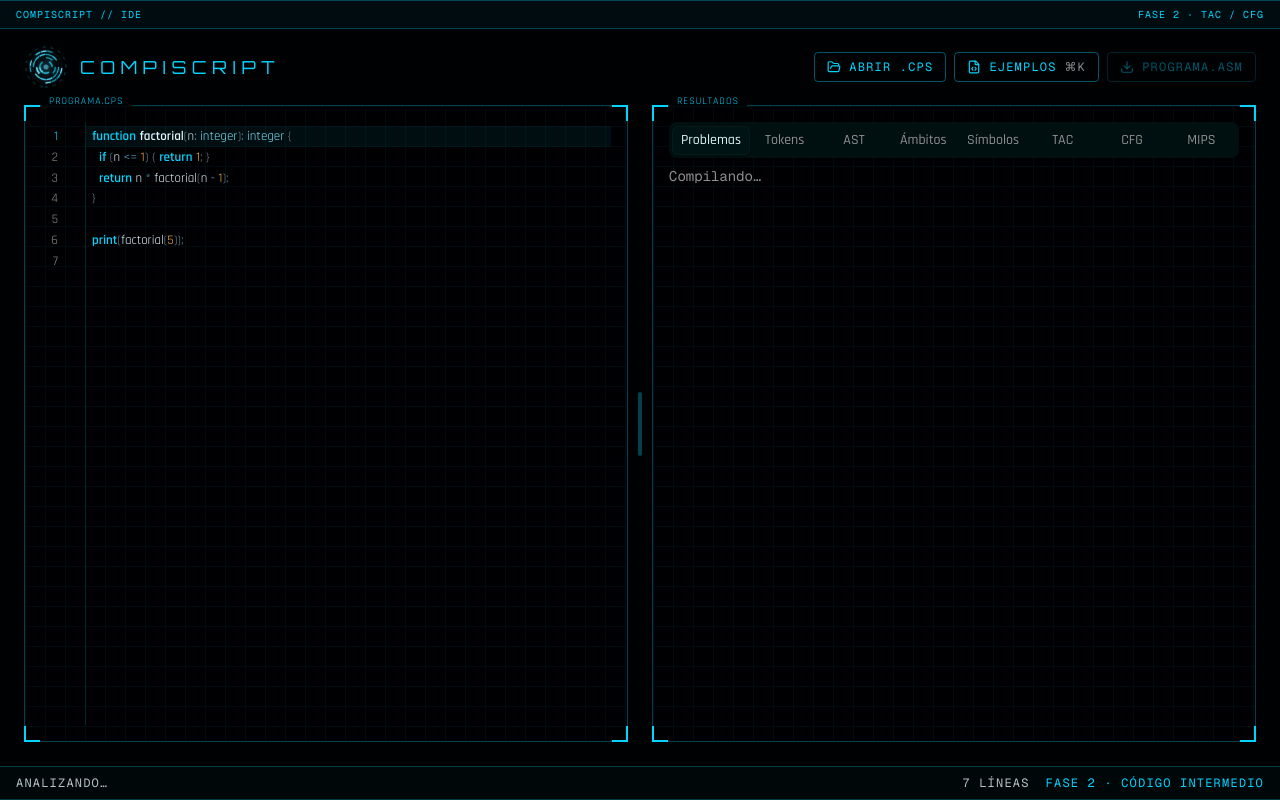
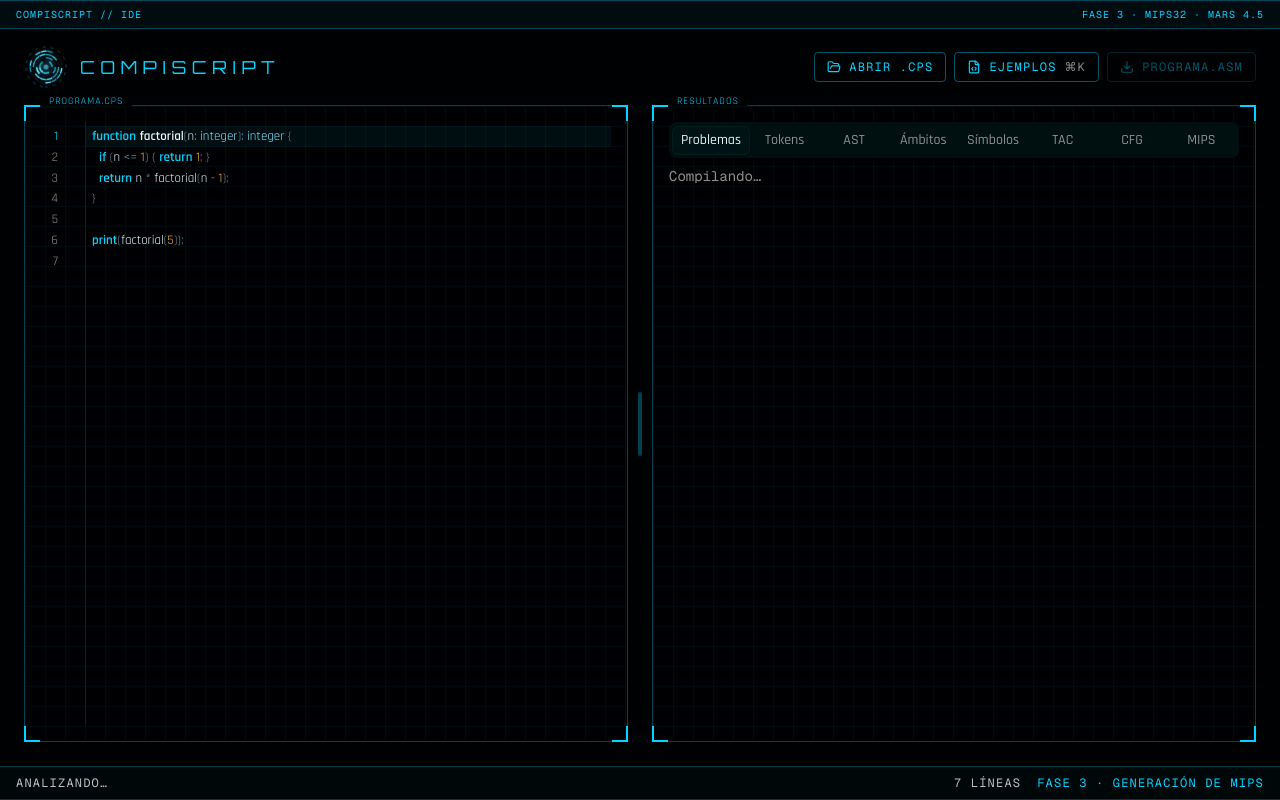
Before and after one commit to erneram/proyecto3-final, a React (Vite) app in the folder web/: page / in a window 1280 px wide. Built offline with nearby package versions, Linux system fonts and the light colour scheme.

Commit message:
docs: present the project as phase 3 with MIPS as the deliverable

```diff
--- a/package.json
+++ b/package.json
@@ -2,7 +2,7 @@
   "name": "compiscript",
   "version": "1.0.0",
   "private": true,
-  "description": "Análisis de Compiscript y generación de código intermedio para la fase 2",
+  "description": "Compilador de Compiscript a ensamblador MIPS32 ejecutable en MARS 4.5",
   "type": "module",
   "engines": {
     "node": ">=22.12"
--- a/web/src/App.tsx
+++ b/web/src/App.tsx
@@ -61,7 +61,7 @@ export function App() {
 
   return (
     <div className="flex h-dvh flex-col bg-background text-foreground">
-      <UplinkHeader leftText="COMPISCRIPT // IDE" rightText="FASE 2 · TAC / CFG" />
+      <UplinkHeader leftText="COMPISCRIPT // IDE" rightText="FASE 3 · MIPS32 · MARS 4.5" />
       <header className="flex items-center justify-between gap-4 px-6 py-4">
         <div className="flex items-center gap-3">
           <AgentAvatar seed="compiscript" size={36} hue={190} aria-hidden />
@@ -183,7 +183,7 @@ export function App() {
         rightContent={
           <>
             <span>{lines} líneas</span>
-            <span className="text-primary">Fase 2 · código intermedio</span>
+            <span className="text-primary">Fase 3 · generación de MIPS</span>
           </>
         }
       />
```
Also changed, not shown: 2 other files (tests, documents, lock files or other folders).
